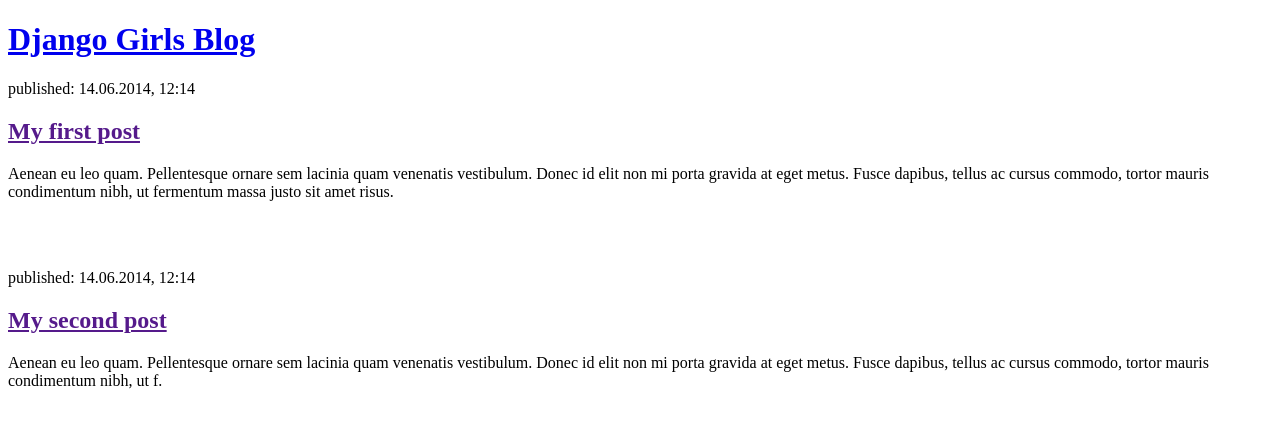
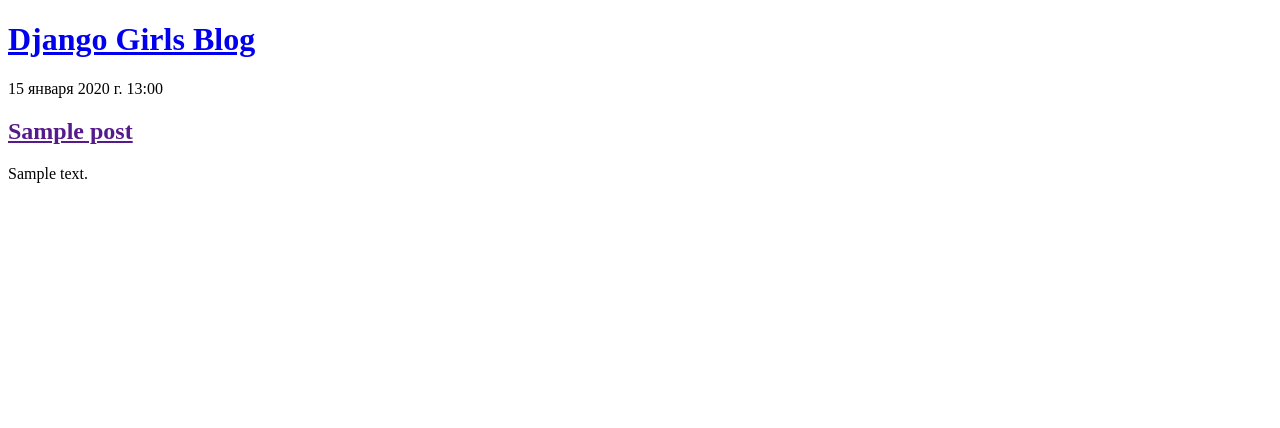
Before and after one commit to Turpao/my-first-blog, a Django app: page / in a window 1280 px wide. Shown: the top 428 px of the page. Run offline with Django 4.2, Linux system fonts and the light colour scheme; tables that the repository leaves empty hold one stand-in row (values such as "Sample post").

Commit message:
Modified templates to display posts from database.

```diff
--- a/mysite/blog/templates/blog/post_list.html
+++ b/mysite/blog/templates/blog/post_list.html
@@ -8,18 +8,13 @@
      <div>
          <h1><a href="/">Django Girls Blog</a></h1>
      </div>
-
-     <div>
-         <p>published: 14.06.2014, 12:14</p>
-         <h2><a href="">My first post</a></h2>
-         <p>Aenean eu leo quam. Pellentesque ornare sem lacinia quam venenatis vestibulum. Donec id elit non mi porta gravida at eget metus. Fusce dapibus, tellus ac cursus commodo, tortor mauris condimentum nibh, ut fermentum massa justo sit amet risus.</p>
-     </div>
-     <br>
-     <br>
-     <div>
-         <p>published: 14.06.2014, 12:14</p>
-         <h2><a href="">My second post</a></h2>
-         <p>Aenean eu leo quam. Pellentesque ornare sem lacinia quam venenatis vestibulum. Donec id elit non mi porta gravida at eget metus. Fusce dapibus, tellus ac cursus commodo, tortor mauris condimentum nibh, ut f.</p>
-     </div>
+    {% for post in posts %}
+        <div>
+             <p>{{ post.published_date }}</p>
+            <h2><a href="">{{ post.title|linebreaksbr }}</a></h2>
+            <p>{{ post.text }}</p>
+        </div>
+        <br> <br>
+    {% endfor %}
 </body>
 </html>
--- a/mysite/blog/views.py
+++ b/mysite/blog/views.py
@@ -1,4 +1,9 @@
 from django.shortcuts import render
+from django.utils import timezone
+from .models import Post
 
 def post_list(request):
-    return render(request, 'blog/post_list.html')
+    posts = Post.objects.filter(published_date__lte=timezone.now())
+    return render(request, 'blog/post_list.html', {
+        'posts': posts
+    })
```
